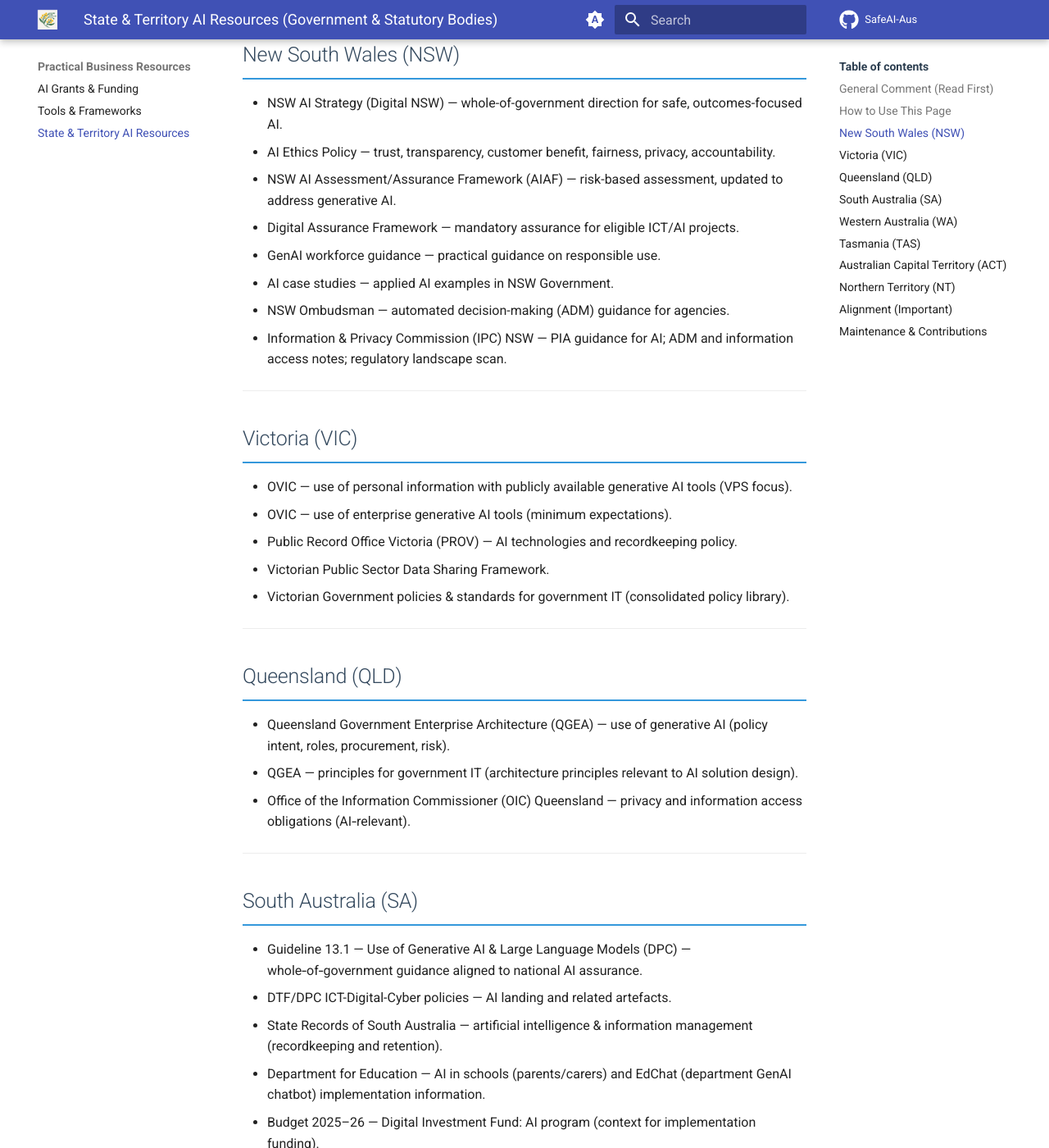
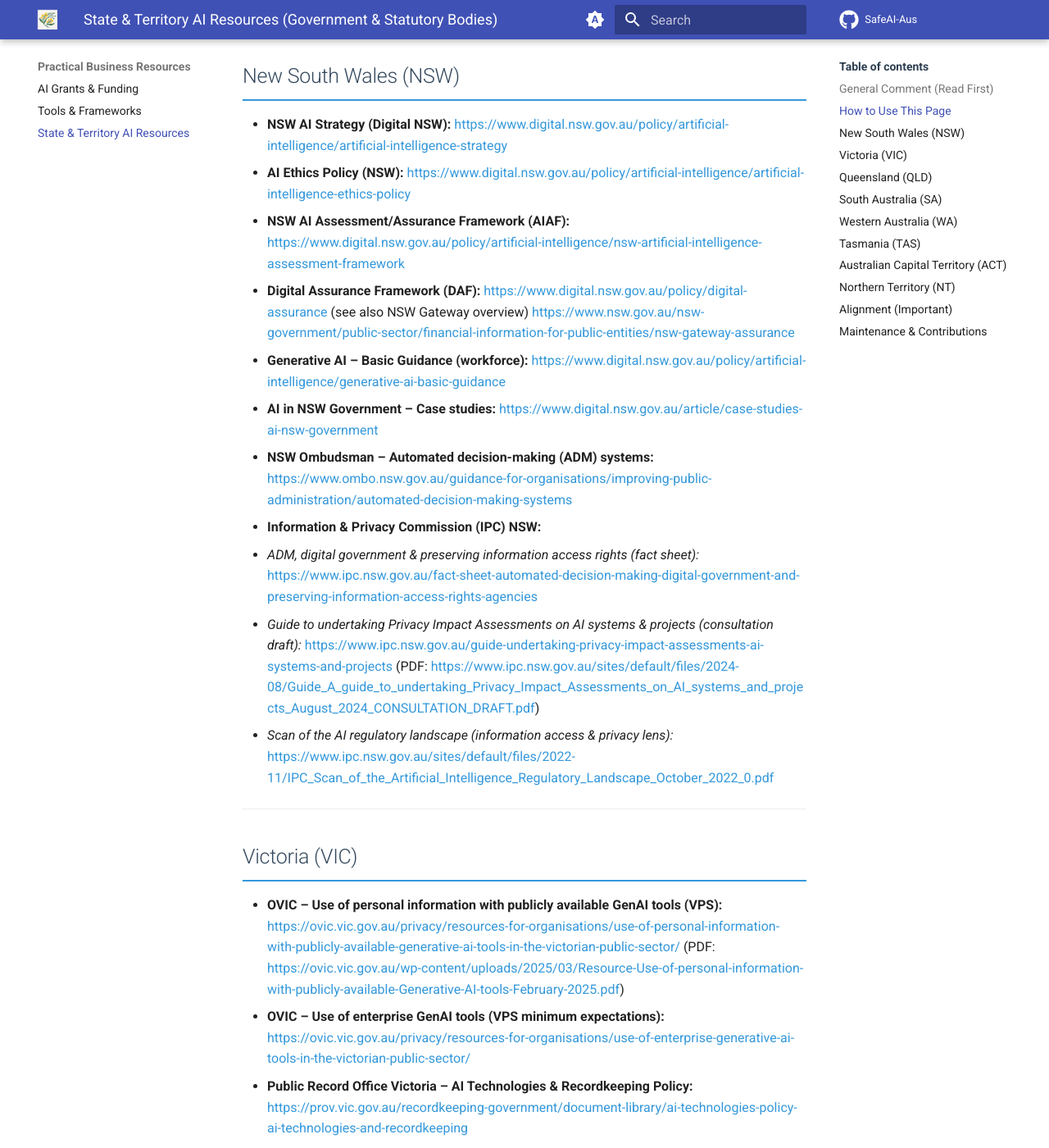
Before and after one commit to safeai-aus/safeai-aus.github.io, an MkDocs documentation site: the page built from docs/business-resources/state-territory-ai-resources.md, in a window 1280 px wide and 1400 px high, scrolled down 1345 px. Shown: the whole window at 82% size. Built offline with MkDocs 1.6.1 and Material for MkDocs 9.7.7, drawn with Linux system fonts in a browser that asks for light colours; comment, search, counter and statistics services are not loaded; some of the changed text lies outside the part shown.

Commit message:
Update state-territory AI resources with actual URLs and improved formatting - Add direct links to NSW, VIC, QLD, SA, WA, TAS, ACT, and NT AI policies - Improve resource descriptions and formatting for better readability - Update alignment section with National Framework reference - Enhance maintenance guidelines for contributors

```diff
--- a/docs/business-resources/state-territory-ai-resources.md
+++ b/docs/business-resources/state-territory-ai-resources.md
@@ -20,15 +20,15 @@
 
 This page curates official, state/territory-level resources on artificial intelligence (AI) for public sector use in Australia. It focuses on whole-of-government strategies and policies, AI assurance frameworks, information/privacy guidance from statutory bodies (e.g., information commissioners, ombudsmen), and records management directives. Where education-specific positions exist, they’re included because they are often the most mature sector guidance.
 
-> **Last verified:** 18 August 2025 (ACST). Sources are official government or statutory bodies.
+> **Last verified:** 18 August 2025 (ACST). Links point only to official government or statutory sources.
 
 ---
 
 ## General Comment (Read First)
 
-State and territory resources are designed to work within each jurisdiction’s legislative and policy settings. If you operate across multiple jurisdictions—or consume services from another state—start with the **local** requirements and then map to national artefacts (see **Alignment** below). Treat AI projects as **socio‑technical**: combine policy, risk, privacy, security, procurement, records management, and assurance practices from the outset.
+State and territory resources are designed to work within each jurisdiction’s legislative and policy settings. If you operate across multiple jurisdictions—or consume services from another state—start with the **local** requirements and then map to national artefacts (see **Alignment** below). Treat AI projects as **socio-technical**: combine policy, risk, privacy, security, procurement, records management, and assurance practices from the outset.
 
-> **Note:** Policies and guidance change rapidly (especially around generative AI). Always check for the latest version and any Departmental circulars or implementation notes before relying on a specific document.
+> **Note:** Policies and guidance change rapidly (especially around generative AI). Always check for the latest version and any departmental circulars or implementation notes before relying on a specific document.
 
 ---
 
@@ -45,93 +45,99 @@
 
 ## New South Wales (NSW)
 
-- NSW AI Strategy (Digital NSW) — whole-of-government direction for safe, outcomes-focused AI.
-- AI Ethics Policy — trust, transparency, customer benefit, fairness, privacy, accountability.
-- NSW AI Assessment/Assurance Framework (AIAF) — risk-based assessment, updated to address generative AI.
-- Digital Assurance Framework — mandatory assurance for eligible ICT/AI projects.
-- GenAI workforce guidance — practical guidance on responsible use.
-- AI case studies — applied AI examples in NSW Government.
-- NSW Ombudsman — automated decision-making (ADM) guidance for agencies.
-- Information & Privacy Commission (IPC) NSW — PIA guidance for AI; ADM and information access notes; regulatory landscape scan.
+- **NSW AI Strategy (Digital NSW):** <https://www.digital.nsw.gov.au/policy/artificial-intelligence/artificial-intelligence-strategy>
+- **AI Ethics Policy (NSW):** <https://www.digital.nsw.gov.au/policy/artificial-intelligence/artificial-intelligence-ethics-policy>
+- **NSW AI Assessment/Assurance Framework (AIAF):** <https://www.digital.nsw.gov.au/policy/artificial-intelligence/nsw-artificial-intelligence-assessment-framework>
+- **Digital Assurance Framework (DAF):** <https://www.digital.nsw.gov.au/policy/digital-assurance> (see also NSW Gateway overview) <https://www.nsw.gov.au/nsw-government/public-sector/financial-information-for-public-entities/nsw-gateway-assurance>
+- **Generative AI – Basic Guidance (workforce):** <https://www.digital.nsw.gov.au/policy/artificial-intelligence/generative-ai-basic-guidance>
+- **AI in NSW Government – Case studies:** <https://www.digital.nsw.gov.au/article/case-studies-ai-nsw-government>
+- **NSW Ombudsman – Automated decision-making (ADM) systems:** <https://www.ombo.nsw.gov.au/guidance-for-organisations/improving-public-administration/automated-decision-making-systems>
+- **Information & Privacy Commission (IPC) NSW:**
+  - *ADM, digital government & preserving information access rights (fact sheet):* <https://www.ipc.nsw.gov.au/fact-sheet-automated-decision-making-digital-government-and-preserving-information-access-rights-agencies>
+  - *Guide to undertaking Privacy Impact Assessments on AI systems & projects (consultation draft):* <https://www.ipc.nsw.gov.au/guide-undertaking-privacy-impact-assessments-ai-systems-and-projects> (PDF: <https://www.ipc.nsw.gov.au/sites/default/files/2024-08/Guide_A_guide_to_undertaking_Privacy_Impact_Assessments_on_AI_systems_and_projects_August_2024_CONSULTATION_DRAFT.pdf>)
+  - *Scan of the AI regulatory landscape (information access & privacy lens):* <https://www.ipc.nsw.gov.au/sites/default/files/2022-11/IPC_Scan_of_the_Artificial_Intelligence_Regulatory_Landscape_October_2022_0.pdf>
 
 ---
 
 ## Victoria (VIC)
 
-- OVIC — use of personal information with publicly available generative AI tools (VPS focus).
-- OVIC — use of enterprise generative AI tools (minimum expectations).
-- Public Record Office Victoria (PROV) — AI technologies and recordkeeping policy.
-- Victorian Public Sector Data Sharing Framework.
-- Victorian Government policies & standards for government IT (consolidated policy library).
+- **OVIC – Use of personal information with publicly available GenAI tools (VPS):** <https://ovic.vic.gov.au/privacy/resources-for-organisations/use-of-personal-information-with-publicly-available-generative-ai-tools-in-the-victorian-public-sector/> (PDF: <https://ovic.vic.gov.au/wp-content/uploads/2025/03/Resource-Use-of-personal-information-with-publicly-available-Generative-AI-tools-February-2025.pdf>)
+- **OVIC – Use of enterprise GenAI tools (VPS minimum expectations):** <https://ovic.vic.gov.au/privacy/resources-for-organisations/use-of-enterprise-generative-ai-tools-in-the-victorian-public-sector/>
+- **Public Record Office Victoria – AI Technologies & Recordkeeping Policy:** <https://prov.vic.gov.au/recordkeeping-government/document-library/ai-technologies-policy-ai-technologies-and-recordkeeping>
+- **Victorian Public Sector Data Sharing Framework:** <https://www.vic.gov.au/victorian-public-sector-data-sharing-framework>
+- **Policies & standards for government IT – consolidated library:** <https://www.vic.gov.au/policies-standards-for-government-IT>
 
 ---
 
 ## Queensland (QLD)
 
-- Queensland Government Enterprise Architecture (QGEA) — use of generative AI (policy intent, roles, procurement, risk).
-- QGEA — principles for government IT (architecture principles relevant to AI solution design).
-- Office of the Information Commissioner (OIC) Queensland — privacy and information access obligations (AI‑relevant).
+- **QGEA – Use of Generative AI (guideline):** <https://www.forgov.qld.gov.au/information-technology/queensland-government-enterprise-architecture-qgea/qgea-directions-and-guidance/qgea-policies-standards-and-guidelines/use-of-generative-ai-in-queensland-government>
+- **QGEA – Artificial intelligence (category landing, incl. governance policy):** <https://www.forgov.qld.gov.au/information-technology/queensland-government-enterprise-architecture-qgea/qgea-directions-and-guidance/artificial-intelligence> (see *Artificial intelligence governance policy* within)
+- **QGEA – Foundation principles (architecture):** <https://www.forgov.qld.gov.au/information-technology/queensland-government-enterprise-architecture-qgea/qgea-directions-and-guidance/qgea-policies-standards-and-guidelines/qgea-foundation-principles>
+- **Office of the Information Commissioner (OIC) Queensland – AI/GenAI privacy guidance:**
+  - *From the Information Commissioner: Government use of AI in Queensland:* <https://www.oic.qld.gov.au/about/news/from-the-information-commissioner-government-use-of-ai-in-queensland>
+  - *Microsoft Copilot & the privacy risks of using generative AI (applies to any GenAI):* <https://www.oic.qld.gov.au/guidelines/for-government/guidelines-privacy-principles/applying-the-privacy-principles/microsoft-copilot-and-the-privacy-risks-of-using-generative-ai>
 
 ---
 
 ## South Australia (SA)
 
-- Guideline 13.1 — Use of Generative AI & Large Language Models (DPC) — whole‑of‑government guidance aligned to national AI assurance.
-- DTF/DPC ICT-Digital-Cyber policies — AI landing and related artefacts.
-- State Records of South Australia — artificial intelligence & information management (recordkeeping and retention).
-- Department for Education — AI in schools (parents/carers) and EdChat (department GenAI chatbot) implementation information.
-- Budget 2025–26 — Digital Investment Fund: AI program (context for implementation funding).
+- **Guideline 13.1 — Use of Generative AI & Large Language Models (DPC):** <https://www.dpc.sa.gov.au/__data/assets/pdf_file/0007/936745/Guideline-13.1-Use-of-Large-Language-Model-AI-Tools-Utilities.pdf>
+- **DTF ICT/Digital/Cyber – AI landing (links to G13.1 and related artefacts):** <https://www.treasury.sa.gov.au/Our-services/ict-digital-cyber-security/policies-and-guidelines/artificial-intelligence>
+- **State Records of South Australia – Artificial Intelligence & Information Management:** <https://www.archives.sa.gov.au/managing-information/Information-management/artificial-intelligence-and-information-management>
+- **Department for Education – EdChat (department GenAI chatbot) overview:** <https://www.education.sa.gov.au/parents-and-families/curriculum-and-learning/ai/edchat>
+- **Budget 2025–26 – Digital Investment Fund: AI program:** <https://www.statebudget.sa.gov.au/our-budget/digital-capabilities>
 
 ---
 
 ## Western Australia (WA)
 
-- WA Government AI Policy (updated 2025) — principles‑based policy covering AI and generative AI; nominates an AI Accountable Officer.
-- WA AI Assurance Framework — risk assessment and assurance guidance/templates.
-- WA AI Advisory Board — oversight/advice for agency implementations.
-- State Records — recordkeeping clarification for AI outputs (are they state records?).
-- Digital Strategy Roadmap — strategic context for AI initiatives.
+- **WA Government Artificial Intelligence Policy & Assurance Framework (landing):** <https://www.wa.gov.au/government/publications/wa-government-artificial-intelligence-policy-and-assurance-framework> (direct policy PDF also available on the page)
+- **AI Assurance Framework – overview/download:** <https://www.wa.gov.au/media/45059/download>
+- **Western Australian Artificial Intelligence Advisory Board:** <https://www.wa.gov.au/organisation/department-of-the-premier-and-cabinet/office-of-digital-government/western-australian-artificial-intelligence-advisory-board>
+- **Records Management Advice – Artificial Intelligence & Record Keeping:** <https://www.wa.gov.au/government/publications/artificial-intelligence-and-record-keeping> (PDF on page)
+- **Digital Strategy Roadmap 2025:** <https://www.wa.gov.au/government/publications/digital-strategy-roadmap-2025>
 
 ---
 
 ## Tasmania (TAS)
 
-- Guidance for the use of AI in Tasmanian Government (v1.4, Sept 2024) — seven recommendations; aligned to the national AI assurance framework.
-- DPAC Digital Strategy & Services — policies page linking AI guidance, one‑page summary, and related cloud/cyber/privacy policies.
+- **Guidance for the use of AI in Tasmanian Government (v1.4, Sept 2024):** <https://www.dpac.tas.gov.au/__data/assets/pdf_file/0022/420466/FINAL-Guidance-for-AI-v1.4.pdf> (alt link: <https://www.dpac.tas.gov.au/divisions/digital_strategy_and_services/resources/FINAL-Guidance-for-AI-v1.4.pdf>)
+- **DPAC Digital Strategy & Services – Policies (AI one-pager and related policies):** <https://www.dpac.tas.gov.au/divisions/digital_strategy_and_services/policies>
 
 ---
 
 ## Australian Capital Territory (ACT)
 
-- ICT Acceptable Use Policy (ACTPS) — conditions for the use of generative AI (appropriateness, confidentiality, security).
-- Education Directorate — ACT public schools generative AI position and guidance.
-- Data & Technology strategy/directions — context for digital and AI capability across ACT Government.
+- **ACTPS Acceptable Use of ICT Resources Policy (includes GenAI conditions):** PDF <https://www.cmtedd.act.gov.au/__data/assets/pdf_file/0006/818034/Acceptable_ICT_Use_Policy.pdf> (source page/alt docx: <https://www.cmtedd.act.gov.au/__data/assets/word_doc/0007/818035/Acceptable_ICT_Use_Policy.docx>)
+- **Education Directorate – Position on use of AI in ACT public schools:** <https://www.act.gov.au/__data/assets/pdf_file/0009/2824146/Position-on-use-of-AI-in-ACT-public-schools.pdf>
+- **ACT Government Technology Directions (strategic tech guidance):** Page <https://www.act.gov.au/open/act-government-technology-directions> (PDF: <https://www.act.gov.au/__data/assets/pdf_file/0006/2543658/ACT-Government-Technology-Directions.pdf>)
 
 ---
 
 ## Northern Territory (NT)
 
-- NT AI Assurance Framework — ethics principles, self‑assurance assessment, AI Advisory Board; generative AI in scope.
+- **NT AI Assurance Framework (Digital Territory):** <https://digitalterritory.nt.gov.au/digital-government/strategies-and-guidance/policies-standards-and-guidance/artificial-intelligence-assurance-framework> (announcement: <https://digitalterritory.nt.gov.au/digital-stories/digital-story/nt-government-releases-its-artificial-intelligence-framework>)
 
 ---
 
 ## Alignment (Important)
 
-- Many jurisdictions explicitly align to the **National Framework for the Assurance of AI in Government** (endorsed by Data & Digital Ministers in 2024). Where cross‑jurisdictional work is required:
-  - Use the **local** state/territory policy and assurance artefacts to determine mandatory steps.
-  - Map to the **national framework** to ensure consistent governance, documentation, and transparency across borders.
-  - Reconcile differences in privacy law, administrative law practice, procurement rules, and records obligations by documenting **equivalences** and **additional local controls**.
-- For agencies consuming services or models hosted in another jurisdiction, require suppliers to provide:
-  - Evidence of **AI assurance** completed against the hosting jurisdiction’s framework **and** the customer’s local framework.
-  - **PIA/DPIA**, security risk assessment, and records/disposal mapping artefacts.
-  - A clear **ADM accountability model** (human oversight, contestability, redress).
+Many jurisdictions explicitly reference or align to the **National Framework for the Assurance of AI in Government** (endorsed by Data & Digital Ministers on **21 June 2024**). When planning cross-jurisdictional work:
+
+- Use the **local** state/territory policy and assurance artefacts to determine mandatory steps.
+- Map to the **national framework** to ensure consistent governance, documentation and transparency across borders.
+- Reconcile differences in privacy law, administrative law practice, procurement rules and records obligations by documenting **equivalences** and any **additional local controls**.
+- For agencies consuming services or models hosted in another jurisdiction, require suppliers to provide evidence of **AI assurance** against both the provider’s and customer’s frameworks, plus **PIA/DPIA**, security risk assessment and records/disposal mapping, and a clear **ADM accountability model** (human oversight, contestability, redress).
+
+**National reference:** Department of Finance – *National framework for the assurance of AI in government* <https://www.finance.gov.au/government/public-data/data-and-digital-ministers-meeting/national-framework-assurance-artificial-intelligence-government> (PDF: <https://www.finance.gov.au/sites/default/files/2024-06/National-framework-for-the-assurance-of-AI-in-government.pdf>).
 
 ---
 
 ## Maintenance & Contributions
 
-- Keep this page updated with the latest versions and add sector‑specific positions (health, justice, education) when they are published by central agencies or statutory bodies.
-- If you contribute, prefer **official** sources (government and statutory bodies). Include the document title, issuing body, version/date, and whether it is mandatory or guidance.
+- Keep this page updated with the latest versions and add sector-specific positions (health, justice, education) when central agencies or statutory bodies publish them.
+- Prefer **official** sources (government and statutory bodies). Include the document title, issuing body, version/date, and whether it is mandatory or guidance.
 
 ---
 
```
